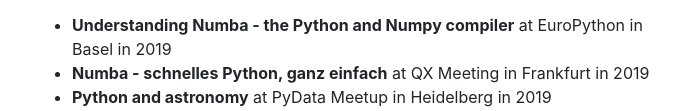
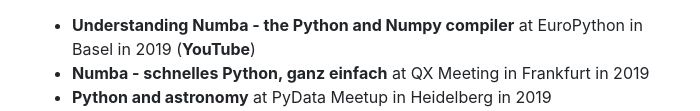
Before and after one commit to cdeil/cdeil.github.io, a plain HTML site: page index.html in a window 1280 px wide. Shown: the part 1017-1128 px from the top of the page, without its empty margins (288-988 px from the left). Drawn offline with nearby package versions, Linux system fonts and the light colour scheme.

Commit message:
Update index.html

```diff
--- a/index.html
+++ b/index.html
@@ -91,7 +91,7 @@
             <ul>
                 <li>
                     <a href="download/2019-07-11_Christoph_Deil_Numba.pdf">Understanding Numba - the Python and Numpy compiler</a> at EuroPython in
-                    Basel in 2019
+                    Basel in 2019 (<a href="https://youtu.be/UaFSnaYh2b8">YouTube</a>)
                 </li>
                 <li>
                     <a href="download/2019-05-10_Christoph_Deil_Numba.pdf">Numba - schnelles Python, ganz einfach</a> at QX Meeting in
```
